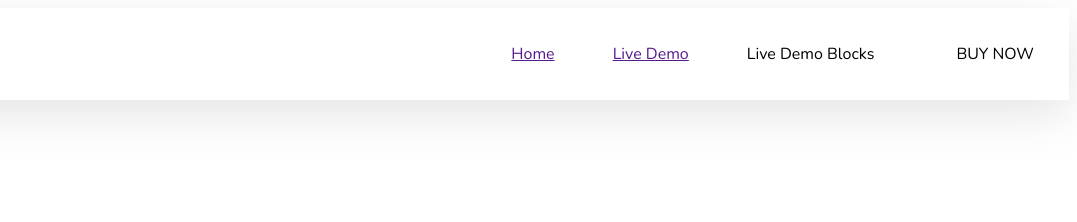
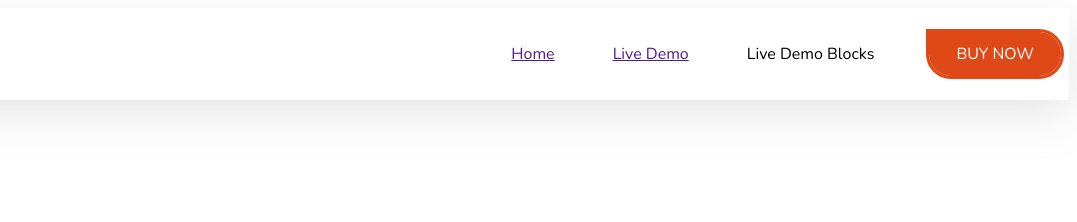
Before and after one commit to CarlosNuAla/202204-W2-carlos-nunez, a website: page index.html in a window 1280 px wide. In both pictures the pointer is over the item "BUY NOW". Shown: the top 222 px of the page, 203-1280 px from the left. Drawn offline with nearby package versions, Linux system fonts and the light colour scheme.

Commit message:
Add BUY NOW buttom css style

```diff
--- a/style.css
+++ b/style.css
@@ -105,3 +105,17 @@ ul {
     border-left: white;
     border-color: #df4917;
 }
+
+#buyNow {
+    outline-style: solid;
+    outline-color: #df4917;
+    border-radius: 0px 35px 35px 35px;
+}
+
+#buyNow:hover {
+    background-color: #df4917;
+    color: white;
+    border-radius: 0px 35px 35px 35px;
+    border-color:#df4917;
+    border-style: solid;
+}
```
